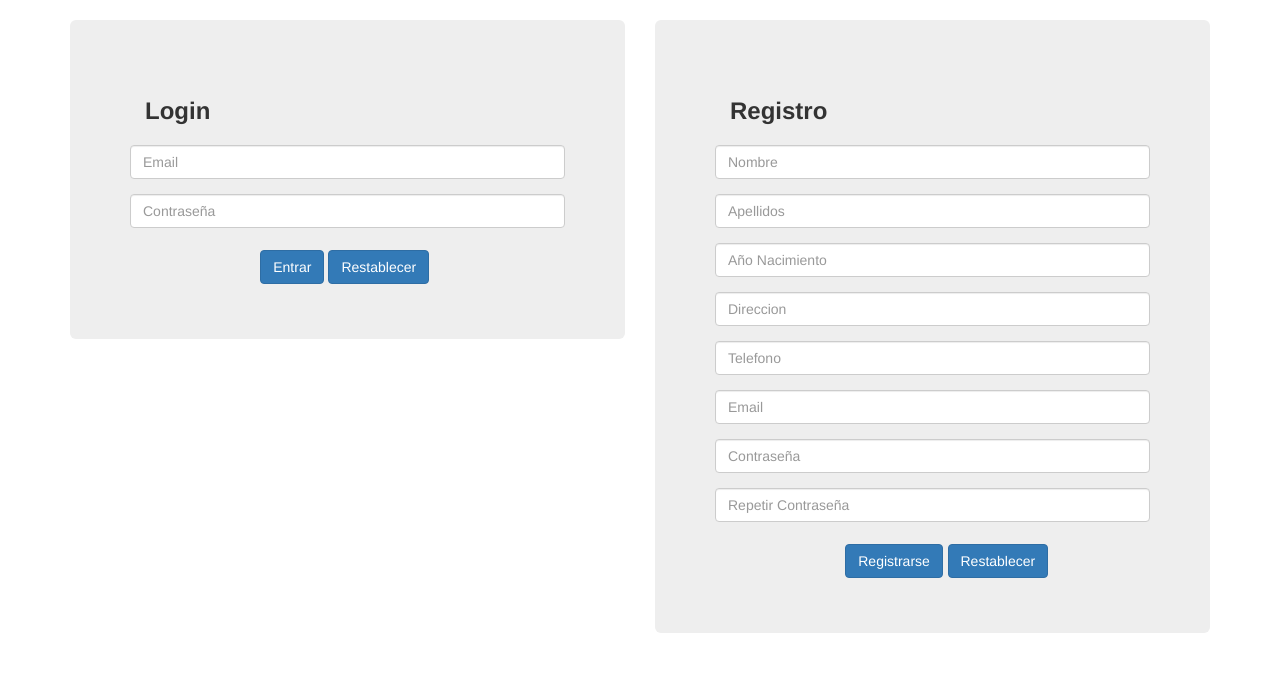
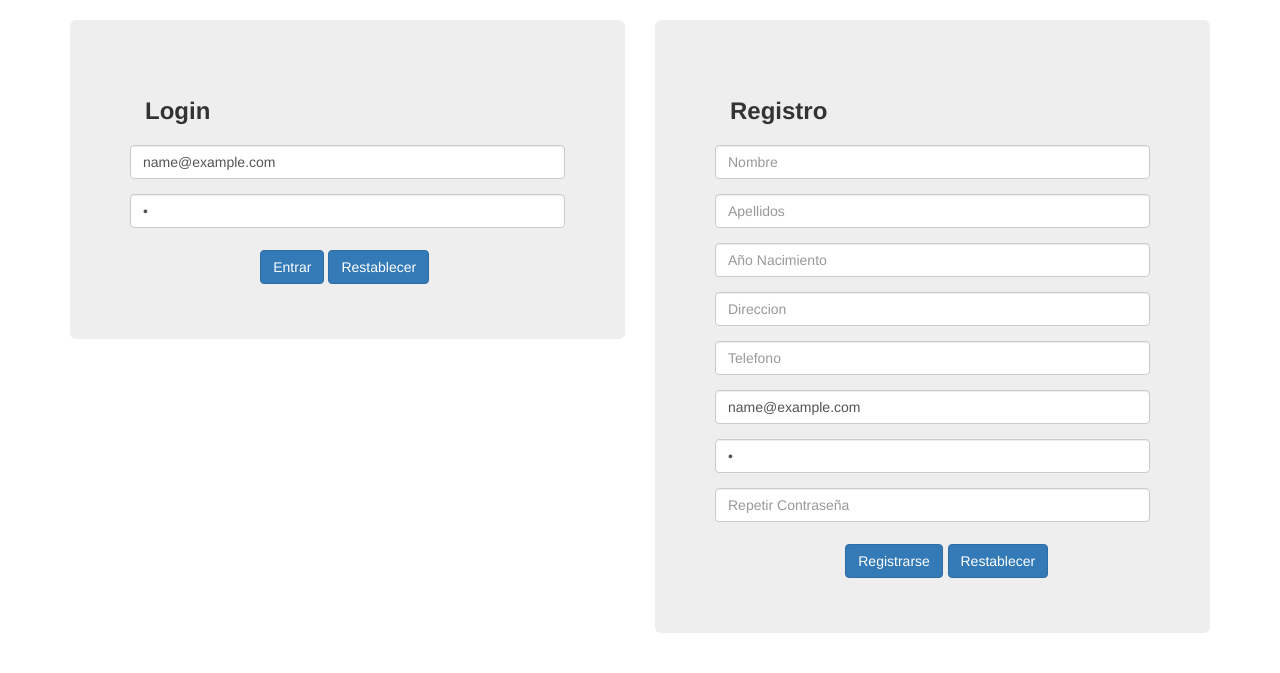
Before and after one commit to DarFig/SuluShop, a Flask app: template sulushop/templates/_views/registro_login.html in a window 1280 px wide. Shown: the part 62-735 px from the top of the page. Run offline with Flask 2, Linux system fonts and the light colour scheme; the template is opened without the code that fills it: most values are stand-ins (such as "Sample title", 1, 10 or a date in 2020); parts of the project's set-up code (start-up, migrations or seed data) failed here and were passed over; some libraries are stand-ins or nearby versions.

Commit message:
archivos separados, cookies login

```diff
--- a/sulushop/templates/_views/registro_login.html
+++ b/sulushop/templates/_views/registro_login.html
@@ -15,10 +15,10 @@ Registro Login | {{ super() }}
 							<form name="login" method="POST" action="{{ url_for( 'login' ) }}">
 								<div>
 									<div class="form-group">
-										<input class="form-control" id="userLogin_email" name="userLogin[email]" required="required" placeholder="Email" type="email">
+										<input class="form-control" id="userLogin_email" name="userLogin[email]" value="{{saves.get('email', ' ')}}" required="required" placeholder="Email" type="email">
 									</div>
 									<div class="form-group">
-										<input class="form-control" id="userLogin_password" name="userLogin[password]" required="required" placeholder="Contraseña" type="password">
+										<input class="form-control" id="userLogin_password" name="userLogin[password]" value="{{saves.get('password', ' ')}}" required="required" placeholder="Contraseña" type="password">
 									</div>
 								</div>
 								<div class="row btn btn-block center-block">
@@ -57,10 +57,10 @@ Registro Login | {{ super() }}
 										<input class="form-control" id="userRegistro_telefono" name="userRegistro[telefono]" required="required" placeholder="Telefono" type="text">
 									</div>
 									<div class="form-group">
-										<input class="form-control" id="userRegistro_email" name="userRegistro[email]" required="required" placeholder="Email" type="email">
+										<input class="form-control" id="userRegistro_email" name="userRegistro[email]" value="{{saves.get('email', ' ')}}" required="required" placeholder="Email" type="email">
 									</div>
 									<div class="form-group">
-										<input class="form-control" id="userRegistro_clave" name="userRegistro[clave]" required="required" placeholder="Contraseña" type="password">
+										<input class="form-control" id="userRegistro_clave" name="userRegistro[clave]" value="{{saves.get('password', ' ')}}" required="required" placeholder="Contraseña" type="password">
 									</div>
 									<div class="form-group">
 										<input class="form-control" id="userRegistro_repClave" name="userRegistro[repClave]" required="required" placeholder="Repetir Contraseña" type="password">
```
Also changed, not shown: sulushop/login.py (added, +30 -0 lines), sulushop/perfil.py (added, +7 -0 lines), sulushop/registro.py (added, +18 -0 lines), sulushop/views.py (+3 -25 lines).
